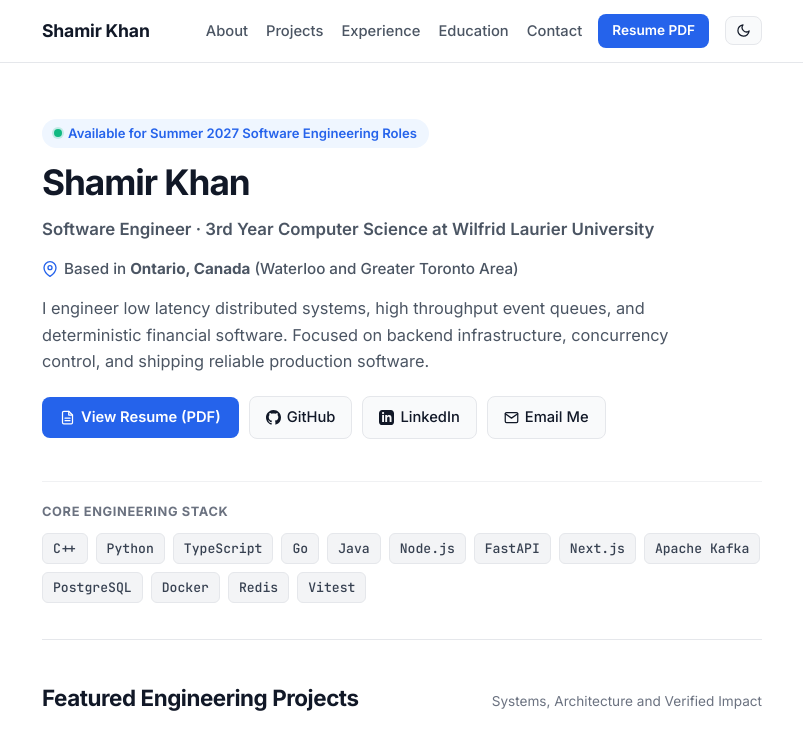
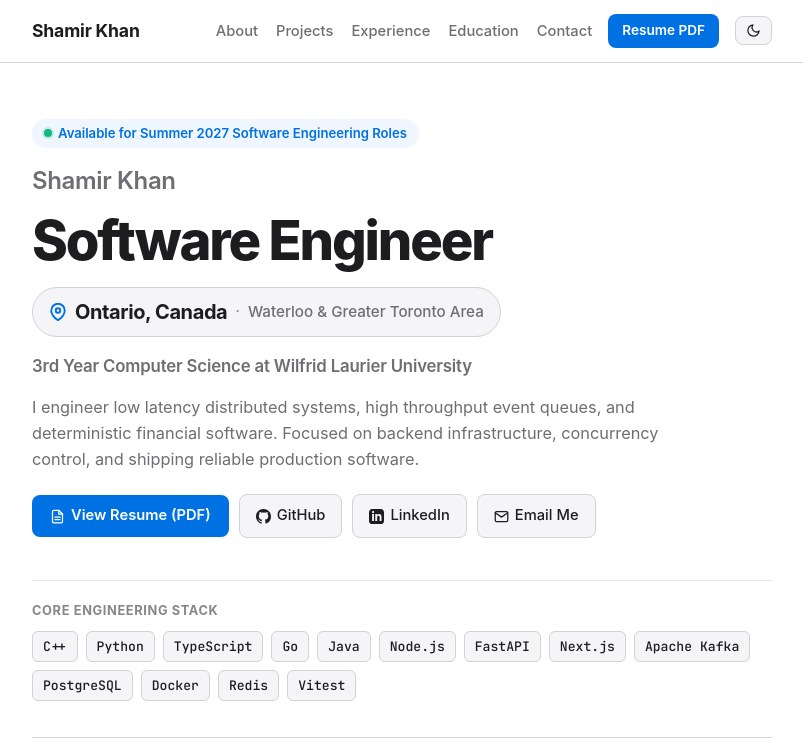
Before and after one commit to shamir-khan-dev/Personal-Website, a plain HTML site: page index.html in a window 1280 px wide. Shown: the top 738 px of the page, without its empty margins (238-1041 px from the left). Drawn offline with Linux system fonts and the light colour scheme.

Commit message:
style: elevate Software Engineer and Ontario Canada to bold primary hero elements with Apple aesthetic

```diff
--- a/index.html
+++ b/index.html
@@ -73,15 +73,21 @@
                     Available for Summer 2027 Software Engineering Roles
                 </div>
 
-                <h1 class="hero-title">Shamir Khan</h1>
+                <h1 class="hero-name">Shamir Khan</h1>
 
-                <div class="hero-subtitle">
-                    Software Engineer · 3rd Year Computer Science at Wilfrid Laurier University
+                <div class="hero-role-headline">
+                    Software Engineer
                 </div>
 
-                <div class="hero-location">
-                    <svg width="16" height="16" viewBox="0 0 24 24" fill="none" stroke="currentColor" stroke-width="2" stroke-linecap="round" stroke-linejoin="round"><path d="M21 10c0 7-9 13-9 13s-9-6-9-13a9 9 0 0 1 18 0z"/><circle cx="12" cy="10" r="3"/></svg>
-                    <span>Based in <b>Ontario, Canada</b> (Waterloo and Greater Toronto Area)</span>
+                <div class="hero-location-banner">
+                    <svg width="18" height="18" viewBox="0 0 24 24" fill="none" stroke="currentColor" stroke-width="2.5" stroke-linecap="round" stroke-linejoin="round"><path d="M21 10c0 7-9 13-9 13s-9-6-9-13a9 9 0 0 1 18 0z"/><circle cx="12" cy="10" r="3"/></svg>
+                    <span class="location-bold">Ontario, Canada</span>
+                    <span class="location-divider">·</span>
+                    <span class="location-detail">Waterloo & Greater Toronto Area</span>
+                </div>
+
+                <div class="hero-institution">
+                    3rd Year Computer Science at Wilfrid Laurier University
                 </div>
 
                 <p class="hero-bio">
--- a/style.css
+++ b/style.css
@@ -3,37 +3,37 @@
 
 :root {
   --bg: #ffffff;
-  --bg-surface: #f9fafb;
-  --bg-surface-hover: #f3f4f6;
-  --border: #e5e7eb;
-  --border-subtle: #f0f1f3;
-  --text: #111827;
-  --text-muted: #4b5563;
-  --text-subtle: #6b7280;
-  --accent: #2563eb;
-  --accent-hover: #1d4ed8;
-  --accent-subtle: #eff6ff;
-  --badge-bg: #f3f4f6;
-  --badge-text: #374151;
-  --font-main: 'Inter', system-ui, -apple-system, sans-serif;
-  --font-mono: 'JetBrains Mono', monospace;
-  --max-w: 760px;
+  --bg-surface: #f5f5f7;
+  --bg-surface-hover: #e8e8ed;
+  --border: #d2d2d7;
+  --border-subtle: #e5e5ea;
+  --text: #1d1d1f;
+  --text-muted: #6e6e73;
+  --text-subtle: #86868b;
+  --accent: #0071e3;
+  --accent-hover: #0077ed;
+  --accent-subtle: #f0f6ff;
+  --badge-bg: #f5f5f7;
+  --badge-text: #1d1d1f;
+  --font-main: -apple-system, BlinkMacSystemFont, "SF Pro Display", "SF Pro Text", "Inter", system-ui, sans-serif;
+  --font-mono: "SF Mono", "JetBrains Mono", Menlo, monospace;
+  --max-w: 780px;
 }
 
 [data-theme="dark"] {
-  --bg: #0d1117;
-  --bg-surface: #161b22;
-  --bg-surface-hover: #21262d;
-  --border: #30363d;
-  --border-subtle: #21262d;
-  --text: #f0f6fc;
-  --text-muted: #8b949e;
-  --text-subtle: #6e7681;
-  --accent: #58a6ff;
-  --accent-hover: #79b8ff;
+  --bg: #000000;
+  --bg-surface: #161617;
+  --bg-surface-hover: #1f1f20;
+  --border: #2d2d2e;
+  --border-subtle: #1f1f20;
+  --text: #f5f5f7;
+  --text-muted: #86868b;
+  --text-subtle: #6e6e73;
+  --accent: #2997ff;
+  --accent-hover: #47a6ff;
   --accent-subtle: #0d1b2a;
-  --badge-bg: #21262d;
-  --badge-text: #c9d1d9;
+  --badge-bg: #1c1c1e;
+  --badge-text: #f5f5f7;
 }
 
 * {
@@ -164,32 +164,63 @@ body {
   box-shadow: 0 0 0 2px rgba(16, 185, 129, 0.2);
 }
 
-.hero-title {
-  font-size: 2.2rem;
-  font-weight: 800;
-  letter-spacing: -0.03em;
-  line-height: 1.15;
-  color: var(--text);
+.hero-name {
+  font-size: 1.5rem;
+  font-weight: 600;
+  color: var(--text-muted);
+  letter-spacing: -0.015em;
 }
 
-.hero-subtitle {
+.hero-role-headline {
+  font-size: 3.4rem;
+  font-weight: 800;
+  letter-spacing: -0.04em;
+  line-height: 1.05;
+  color: var(--text);
+  margin-top: -2px;
+}
+
+.hero-location-banner {
+  display: inline-flex;
+  align-items: center;
+  gap: 8px;
+  background: var(--bg-surface);
+  border: 1px solid var(--border);
+  padding: 8px 16px;
+  border-radius: 9999px;
+  width: fit-content;
+  margin-top: 4px;
+}
+
+.hero-location-banner svg {
+  color: var(--accent);
+  flex-shrink: 0;
+}
+
+.location-bold {
+  font-size: 1.25rem;
+  font-weight: 700;
+  color: var(--text);
+  letter-spacing: -0.02em;
+}
+
+.location-divider {
+  color: var(--text-subtle);
+  font-weight: 400;
+}
+
+.location-detail {
+  font-size: 0.95rem;
+  color: var(--text-muted);
+  font-weight: 500;
+}
+
+.hero-institution {
   font-size: 1.05rem;
   font-weight: 600;
   color: var(--text-muted);
-}
-
-.hero-location {
-  display: flex;
-  align-items: center;
-  gap: 6px;
-  color: var(--text-muted);
-  font-size: 0.95rem;
-  font-weight: 500;
-}
-
-.hero-location svg {
-  color: var(--accent);
-  flex-shrink: 0;
+  letter-spacing: -0.01em;
+  margin-top: 2px;
 }
 
 .hero-bio {
@@ -573,8 +604,13 @@ body {
 
 /* Mobile responsive */
 @media (max-width: 640px) {
-  .hero-title {
-    font-size: 1.8rem;
+  .hero-role-headline {
+    font-size: 2.3rem;
+  }
+  .hero-location-banner {
+    flex-wrap: wrap;
+    border-radius: 12px;
+    padding: 8px 12px;
   }
   .nav-links {
     display: none;
```
